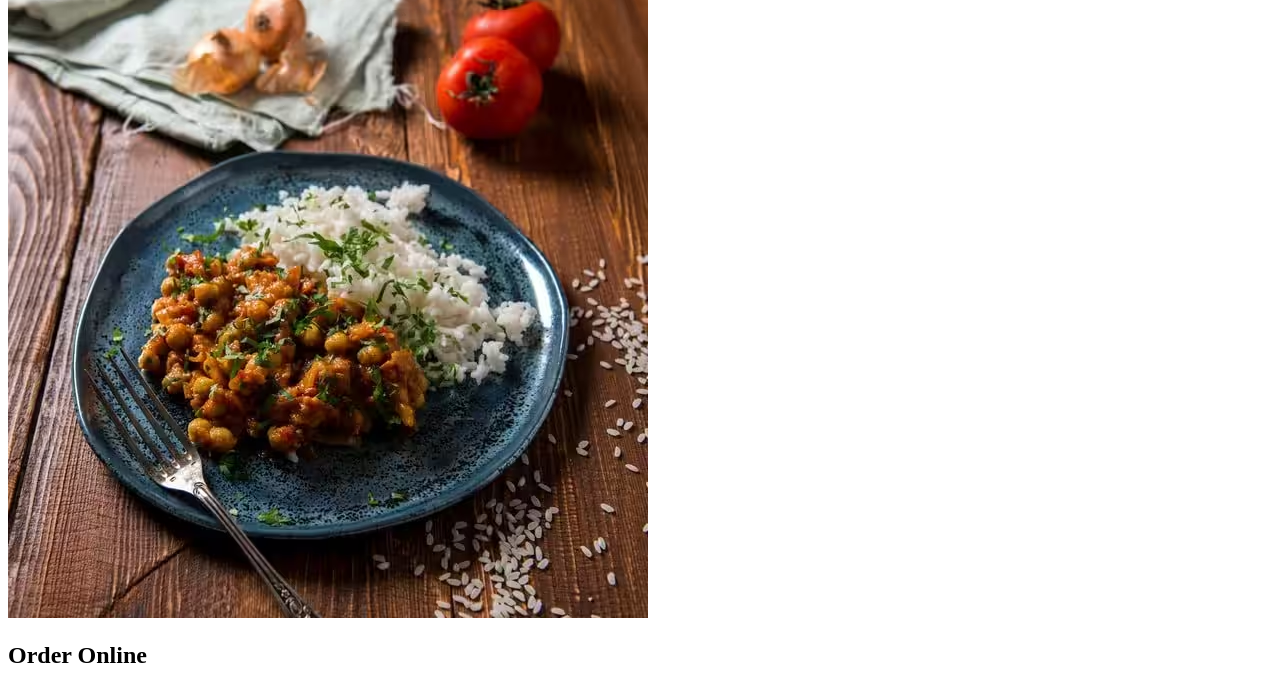
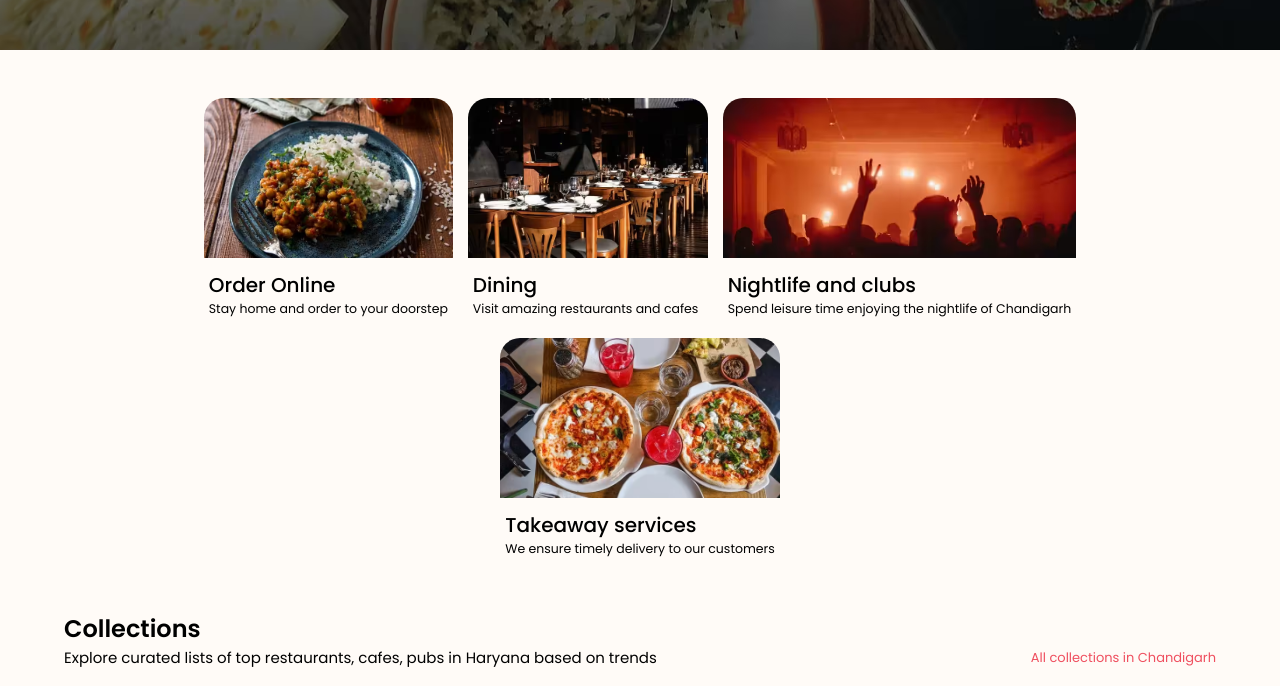
Before and after one commit to japish/Zomato, a plain HTML site: page index.html in a window 1280 px wide. Shown: the part 350-1036 px from the top of the page. Drawn offline with Linux system fonts and the light colour scheme.

Commit message:
Update index.html

```diff
--- a/index.html
+++ b/index.html
@@ -26,7 +26,7 @@
 		href="https://fonts.googleapis.com/css2?family=Poppins:ital,wght@0,100;0,200;0,300;0,400;0,500;0,600;0,700;0,800;0,900;1,100;1,200;1,300;1,400;1,500;1,600;1,700;1,800;1,900&display=swap"
 		/>
 
-		<link rel = "stylesheet" href = "z.css" />
+		<link rel = "stylesheet" href = "style.css" />
 
 		<title>Zomato Landing Page Clone</title>
 	</head>
```
